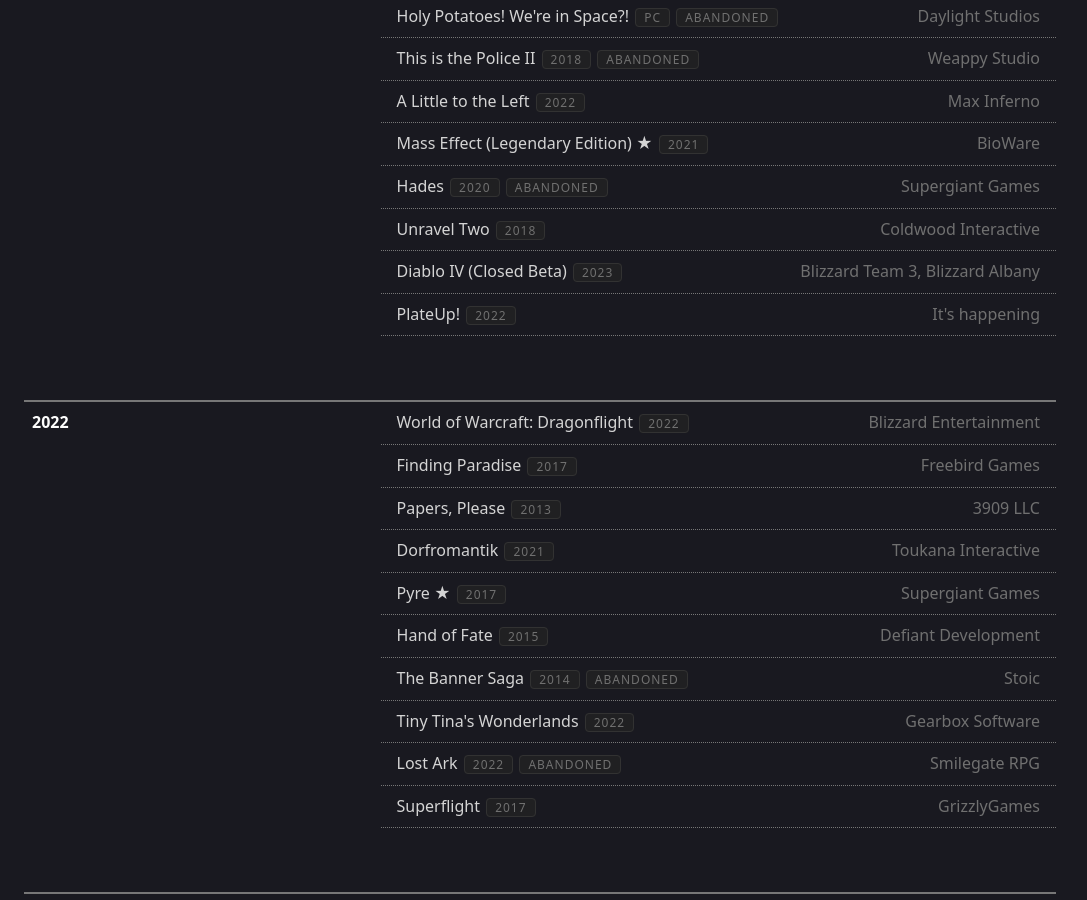
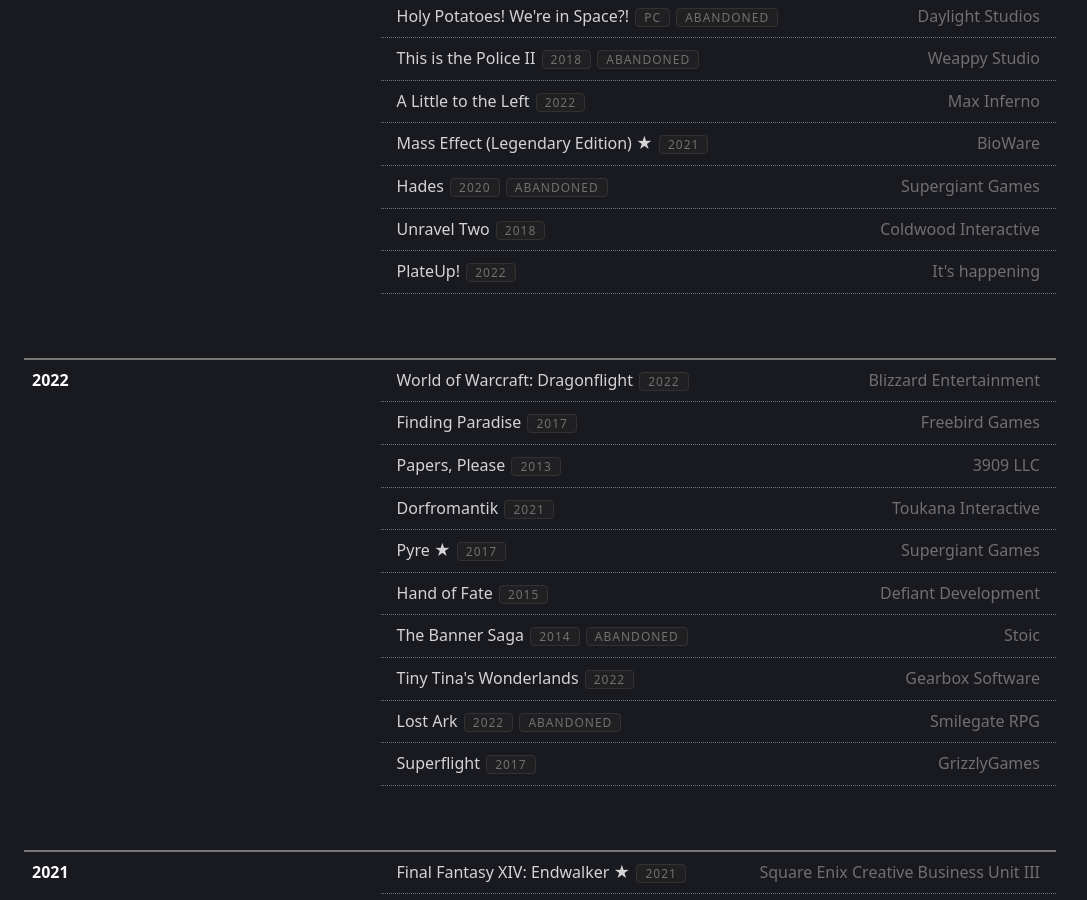
Before and after one commit to KlazHTT/personal-website, a Jekyll site: the page built from pages/gaming.md, in a window 1280 px wide and 900 px high, scrolled down 4270 px. Shown: the whole window, without its empty margins (100-1187 px from the left). Built offline with Jekyll 4.4.1, drawn with Linux system fonts in a browser that asks for light colours.

Commit message:
Remove games played before official release version

```diff
--- a/_data/games.yml
+++ b/_data/games.yml
@@ -351,10 +351,6 @@
     - title: Unravel Two
       developer: Coldwood Interactive
       released: 2018
-      status: Completed
-    - title: Diablo IV (Closed Beta)
-      developer: Blizzard Team 3, Blizzard Albany
-      released: 2023
       status: Completed
     - title: PlateUp!
       developer: It's happening
```
